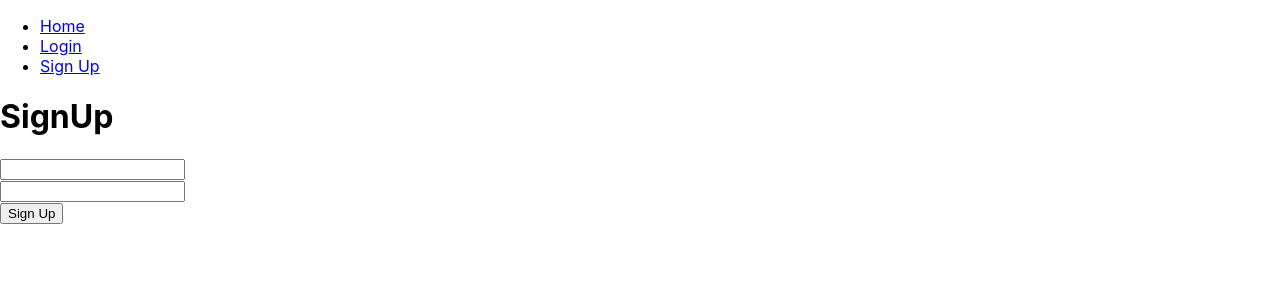
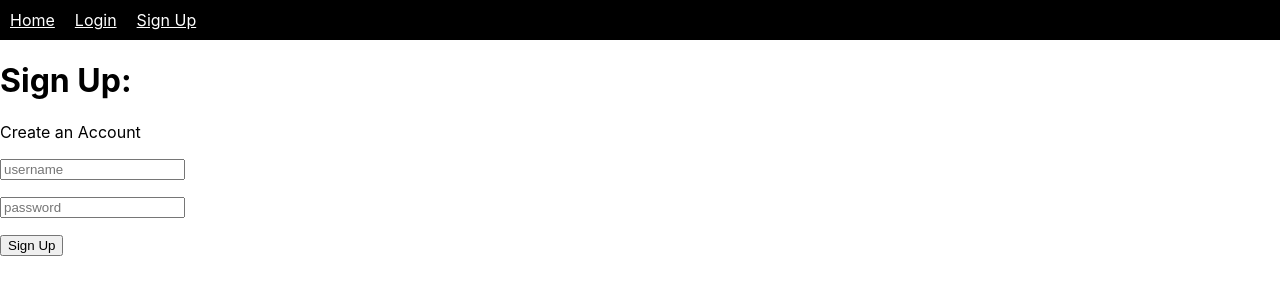
Before and after one commit to bsoukup1108/JSG, a React (Create React App) app in the folder front-end/: page /sign-up in a window 1280 px wide. Shown: the top 300 px of the page. Built offline with nearby package versions, Linux system fonts and the light colour scheme.

Commit message:
updated signup/login

```diff
--- a/front-end/src/App.css
+++ b/front-end/src/App.css
@@ -0,0 +1,17 @@
+ul{
+    list-style: none;
+    padding: 0;
+    margin: 0%;
+    background-color: black;
+    color: white;
+}
+
+li{
+    display: inline-block;
+    margin: 10px;
+}
+
+a{
+    color: white;
+
+}
--- a/front-end/src/App.js
+++ b/front-end/src/App.js
@@ -9,7 +9,9 @@ import Login from './Login';
 function App() {
   return (
     <div>
-       <ul>
+  <div class="split left">
+  <div class="centered">
+  <ul>
         <li><Link to="/">Home</Link></li>
         <li><Link to="/login">Login</Link></li>
         <li><Link to="/sign-up">Sign Up</Link></li>
@@ -18,10 +20,15 @@ function App() {
         <Route path="/sign-up" component={SignUp} />
         <Route path="/login" component={Login} />
         <Route path="/">
-          <Home/>
+        <Home/>
         </Route>
       </Switch>
+  </div>
+</div>
+
     </div>
+
+
   );
 }
 
--- a/front-end/src/Home.js
+++ b/front-end/src/Home.js
@@ -5,7 +5,7 @@ import React from 'react'; // single quotes are preference
 const Home = () => {
     return (
         <div>
-            <h1>Home</h1>
+            <h1>JSG Payments</h1>
         </div>
     );
 };
--- a/front-end/src/Login.js
+++ b/front-end/src/Login.js
@@ -7,7 +7,7 @@ const Login = () => {
     const [password, Password] = React.useState('');
     const [result, setResult] = React.useState(null);
 
-    const handleLogIn = () => {
+    const handleLogin = () => {
         console.log('User clicked login', username, password);
         const body = {
             username: username,
@@ -35,21 +35,23 @@ const Login = () => {
         );
     }
     return (
-        <div>
-            <h1>Login</h1>
-            <div>
-                <input value={username}
-                onChange={e => Username(e.target.value)}/>
-            </div>
-            <div>
-                <input type="password" value={password}
-                onChange={e => Password(e.target.value)}/>
+        <form id="loginForm" action="">
+            <h1>Login:</h1>
+            <div class="tab">Login to Account
+                <p><input placeholder="username" input type="username" value={username} >
+                    </input>
+                    </p>
+
+                <p><input placeholder="password" input type="password" value={password} >
+                </input>
+                </p>
             </div>
             <div>
                 <button onClick={handleLogin}>Login</button>
             </div>
 
-        </div>
+
+        </form>
     );
 };
 
--- a/front-end/src/SignUp.js
+++ b/front-end/src/SignUp.js
@@ -35,23 +35,26 @@ const SignUp = () => {
         );
     }
     return (
-        <div>
-            <h1>SignUp</h1>
-            <div>
-                <input value={username}
-                onChange={e => setUsername(e.target.value)}/>
-            </div>
-            <div>
-                <input type="password" value={password}
-                onChange={e => setPassword(e.target.value)}/>
+        <form id="signupForm" action="">
+            <h1>Sign Up:</h1>
+            <div class="tab">Create an Account
+                <p><input placeholder="username" input type="username" value={username} onChange={e => setUsername(e.target.value)}>
+                    </input>
+                    </p>
+
+                <p><input placeholder="password" input type="password" value={password} onChange={e => setPassword(e.target.value)}>
+                </input>
+                </p>
             </div>
             <div>
                 <button onClick={handleSignUp}>Sign Up</button>
             </div>
 
-        </div>
+
+        </form>
     );
 };
 
+
 //Step 3
 export default SignUp; //equivallent to "public" in java
```
Also changed, not shown: 1 other file (tests, documents, lock files or other folders).
